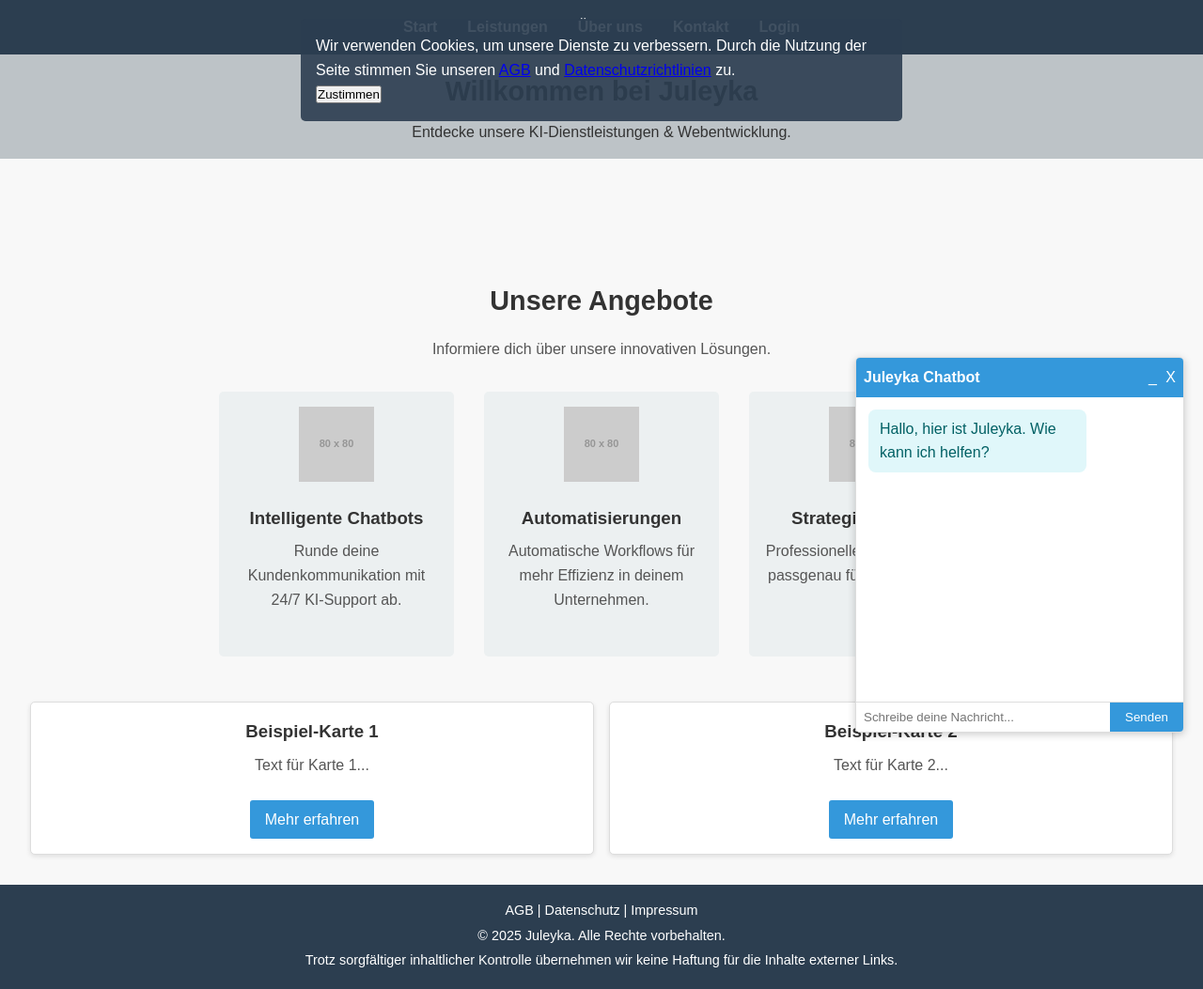
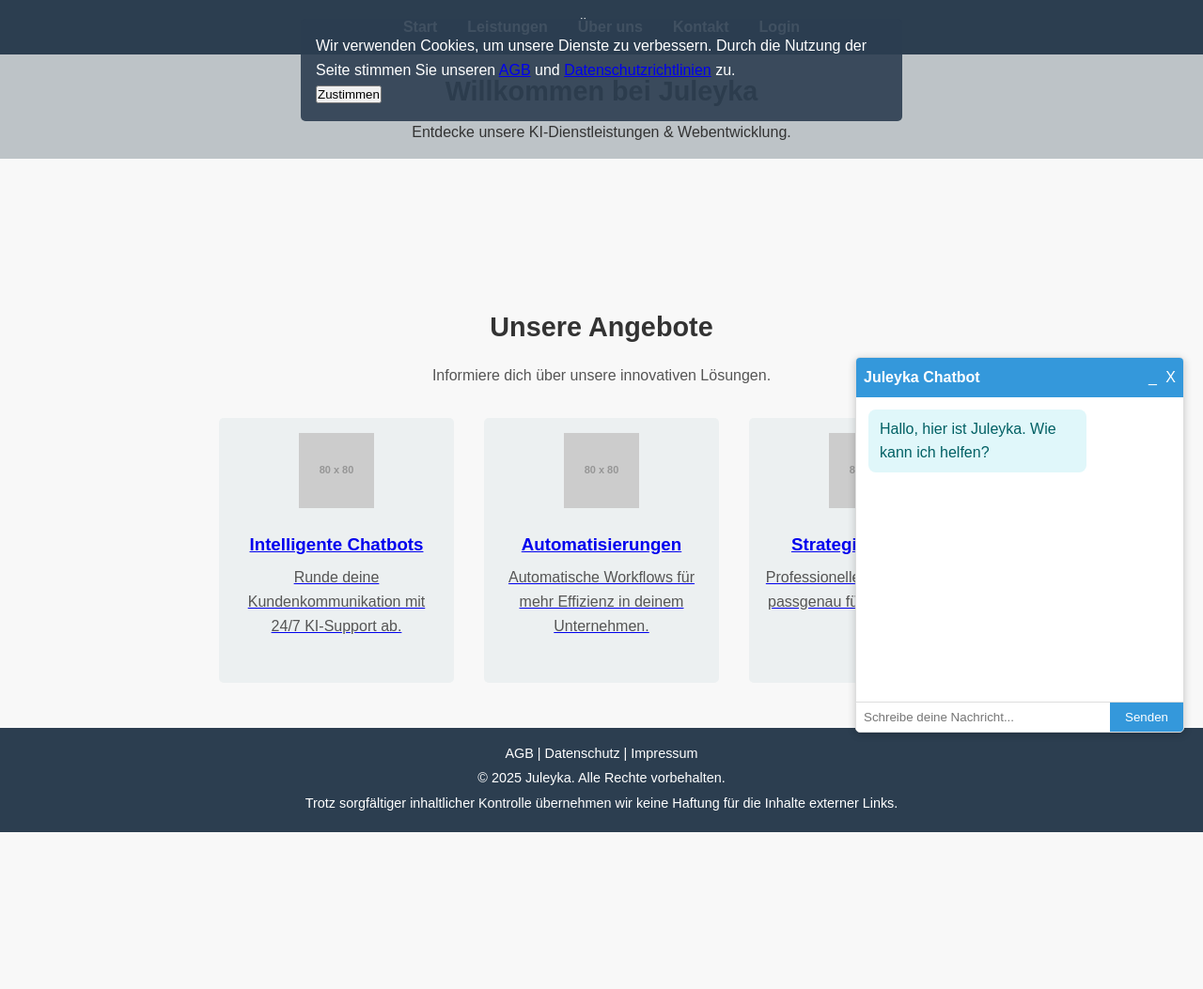
Before and after one commit to JuLeyKa/b, a plain HTML site: page index.html in a window 1280 px wide. Shown: the whole page at 94% size. After the commit the page ends 886 px from the top, so only its background shows below. Drawn offline with Linux system fonts and the light colour scheme; placeholder pictures from the web are drawn by us.

Commit message:
Updates gemacht

```diff
--- a/index.html
+++ b/index.html
@@ -42,15 +42,21 @@
 
   <!-- Slider -->
   <div class="slider">
+    <a href="detaillierte-chatbots.html" class="slide-link">
       <div class="slide active">
         <h2>Chatbot-Integration für Homepages ab 199€</h2>
       </div>
+    </a>
+    <a href="detaillierte-automatisierungen.html" class="slide-link">
       <div class="slide">
         <h2>Zoom-Kurse für KI-Anfänger ab 15€</h2>
       </div>
+    </a>
+    <a href="detaillierte-webentwicklung.html" class="slide-link">
       <div class="slide">
         <h2>Webseiten-Erstellung ab 299€</h2>
       </div>
+    </a>
     <div class="slider-controls">
       <button class="prev">&#10094;</button>
       <button class="next">&#10095;</button>
@@ -80,37 +86,27 @@
 
   <!-- Hauptbereich -->
   <main>
-    <section class="offers">
+    <!-- Angebotsbereich mit zusätzlichem Abstand -->
+    <section class="offers" style="margin-top: 60px;">
       <h2>Unsere Angebote</h2>
       <p>Informiere dich über unsere innovativen Lösungen.</p>
+      <!-- Drei Karten, die direkt zu Leistungen verlinken -->
       <div class="eyecatcher-grid">
-        <div class="eyecatcher">
+        <a href="leistungen.html" class="eyecatcher">
           <img src="https://via.placeholder.com/80" alt="Icon oder Bild">
           <h3>Intelligente Chatbots</h3>
           <p>Runde deine Kundenkommunikation mit 24/7 KI-Support ab.</p>
-        </div>
-        <div class="eyecatcher">
+        </a>
+        <a href="leistungen.html" class="eyecatcher">
           <img src="https://via.placeholder.com/80" alt="Icon oder Bild">
           <h3>Automatisierungen</h3>
           <p>Automatische Workflows für mehr Effizienz in deinem Unternehmen.</p>
-        </div>
-        <div class="eyecatcher">
+        </a>
+        <a href="leistungen.html" class="eyecatcher">
           <img src="https://via.placeholder.com/80" alt="Icon oder Bild">
           <h3>Strategieberatung</h3>
           <p>Professionelle KI-Integration – passgenau für dein Business.</p>
-        </div>
-      </div>
-      <div class="cards">
-        <div class="card">
-          <h3>Beispiel-Karte 1</h3>
-          <p>Text für Karte 1...</p>
-          <a href="#">Mehr erfahren</a>
-        </div>
-        <div class="card">
-          <h3>Beispiel-Karte 2</h3>
-          <p>Text für Karte 2...</p>
-          <a href="#">Mehr erfahren</a>
-        </div>
+        </a>
       </div>
     </section>
   </main>
```
Lines whose indentation alone changed are shown as unchanged.
